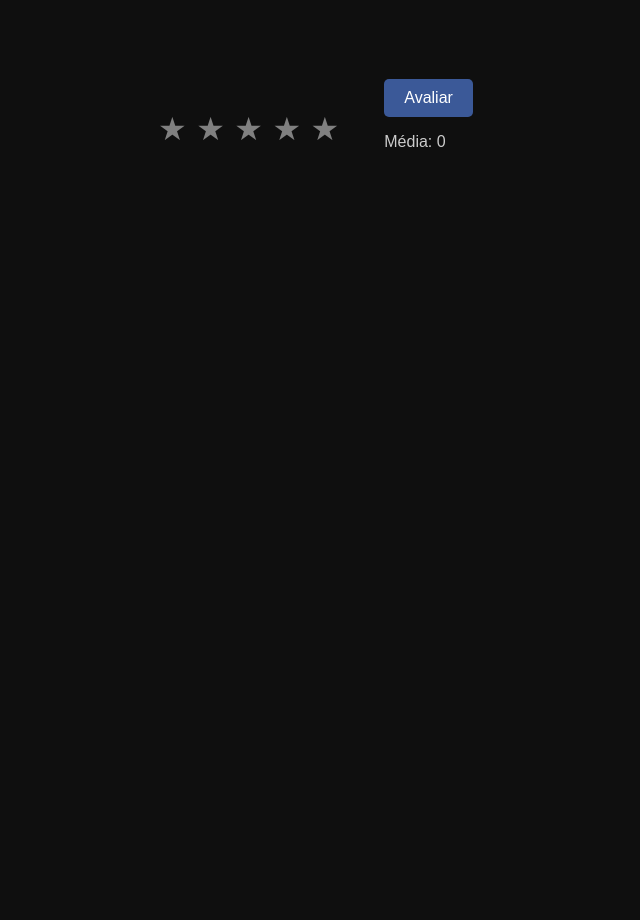
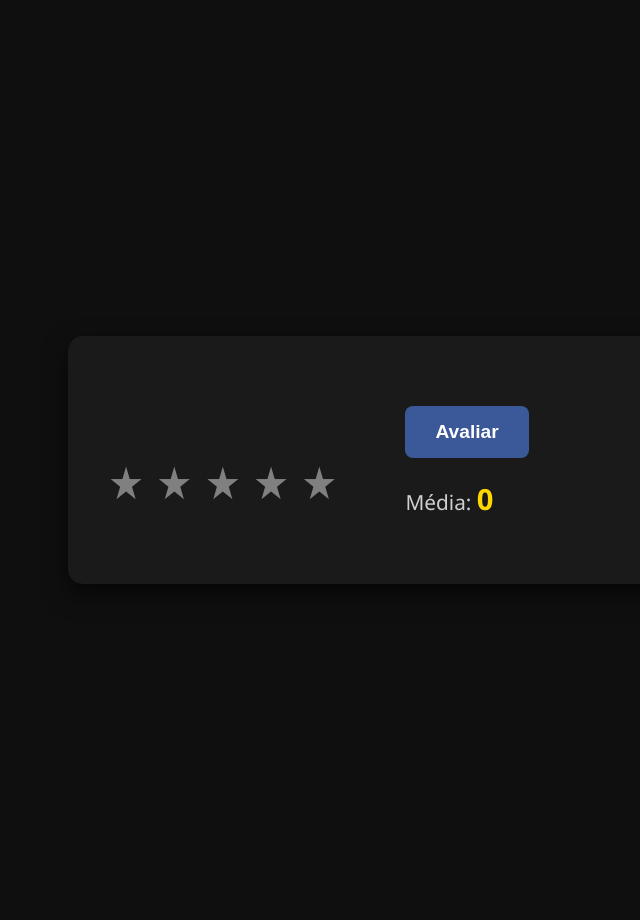
Before and after one commit to nftsz/star-feedback, a Django app: template core/templates/core/detalhe_rom.html in a window 1280 px wide. Shown: the whole page, without its empty margins (32-672 px from the left). Before the commit the page ends 147 px from the top, so only its background shows below. Run offline with Django 5.2, Linux system fonts and the light colour scheme; the template is opened without the code that fills it, so the values that code supplies are empty.

Commit message:
arrumei o css

```diff
--- a/core/static/core/css/detalhe_rom.css
+++ b/core/static/core/css/detalhe_rom.css
@@ -1,59 +1,91 @@
 body {
-    font-family: Arial, sans-serif;
+    font-family: 'Segoe UI', Tahoma, Geneva, Verdana, sans-serif;
     background-color: #0f0f0f;
     color: #fff;
     display: flex;
     justify-content: center;
-    padding: 50px;
+    padding: 60px 30px;
+    margin: 0;
+    min-height: 100vh;
+    align-items: center;
 }
 
 .container {
-    max-width: 900px;
+    max-width: 1000px;
     width: 100%;
+    background-color: #1a1a1a;
+    padding: 40px;
+    border-radius: 15px;
+    box-shadow: 0 10px 25px rgba(0, 0, 0, 0.6);
 }
 
 .rom-detalhe {
     display: flex;
-    gap: 40px;
+    gap: 60px;
     align-items: center;
 }
 
 .rom-imagem img {
-    width: 250px;
-    border-radius: 10px;
+    width: 320px;
+    border-radius: 12px;
+    box-shadow: 0 8px 20px rgba(0, 0, 0, 0.5);
 }
 
 .rom-info h1 {
-    font-size: 2em;
-    margin-bottom: 10px;
+    font-size: 2.8em;
+    margin-bottom: 20px;
+    color: #ffffff;
+    font-weight: bold;
 }
 
 .rom-info p {
-    margin-bottom: 20px;
-    color: #ccc;
+    margin-bottom: 25px;
+    color: #d0d0d0;
+    font-size: 1.3em;
 }
 
 .estrelas {
-    margin-top: 10px;
+    margin-top: 20px;
+    text-align: center;
 }
 
 .estrelas span {
-    font-size: 2em;
+    font-size: 2.8em;
     color: #ffd700;
     cursor: pointer;
-    margin-right: 5px;
+    margin-right: 8px;
+    transition: transform 0.2s, color 0.2s;
+}
+
+.estrelas span:hover {
+    transform: scale(1.2);
+    color: #ffed4e;
 }
 
 .btn {
-    padding: 10px 20px;
+    padding: 15px 30px;
     border: none;
     cursor: pointer;
-    font-size: 1em;
-    margin-right: 10px;
-    border-radius: 5px;
+    font-size: 1.2em;
+    margin-right: 15px;
+    border-radius: 8px;
+    font-weight: bold;
+    transition: all 0.3s ease;
 }
 
 .btn-azul {
     background-color: #3b5998;
     color: #fff;
 }
+
+.btn-azul:hover {
+    background-color: #4c70ba;
+    transform: translateY(-2px);
+    box-shadow: 0 5px 15px rgba(59, 89, 152, 0.4);
+}
+
+.media {
+    font-size: 1.4em;
+    font-weight: bold;
+    color: #ffd700;
+}
```
